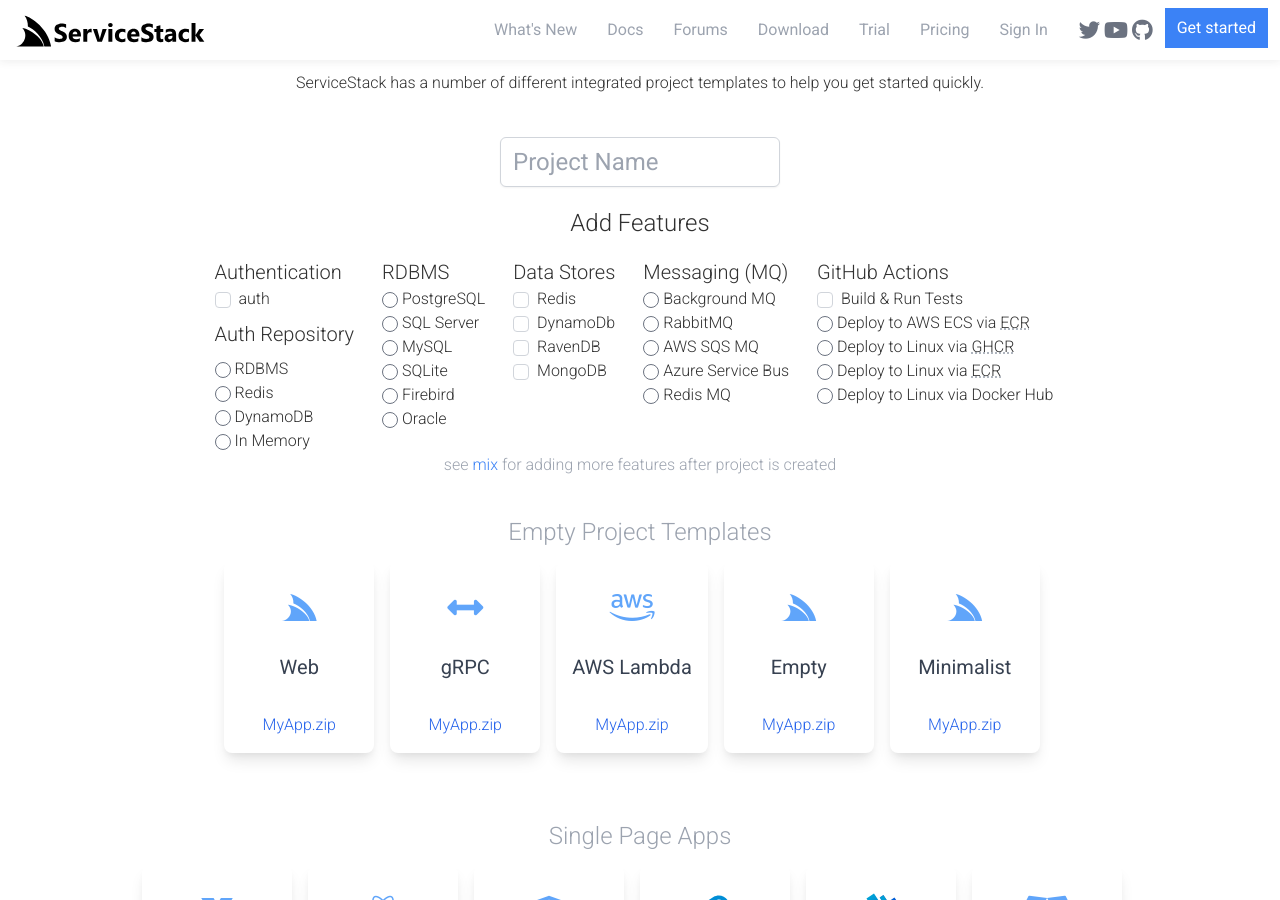
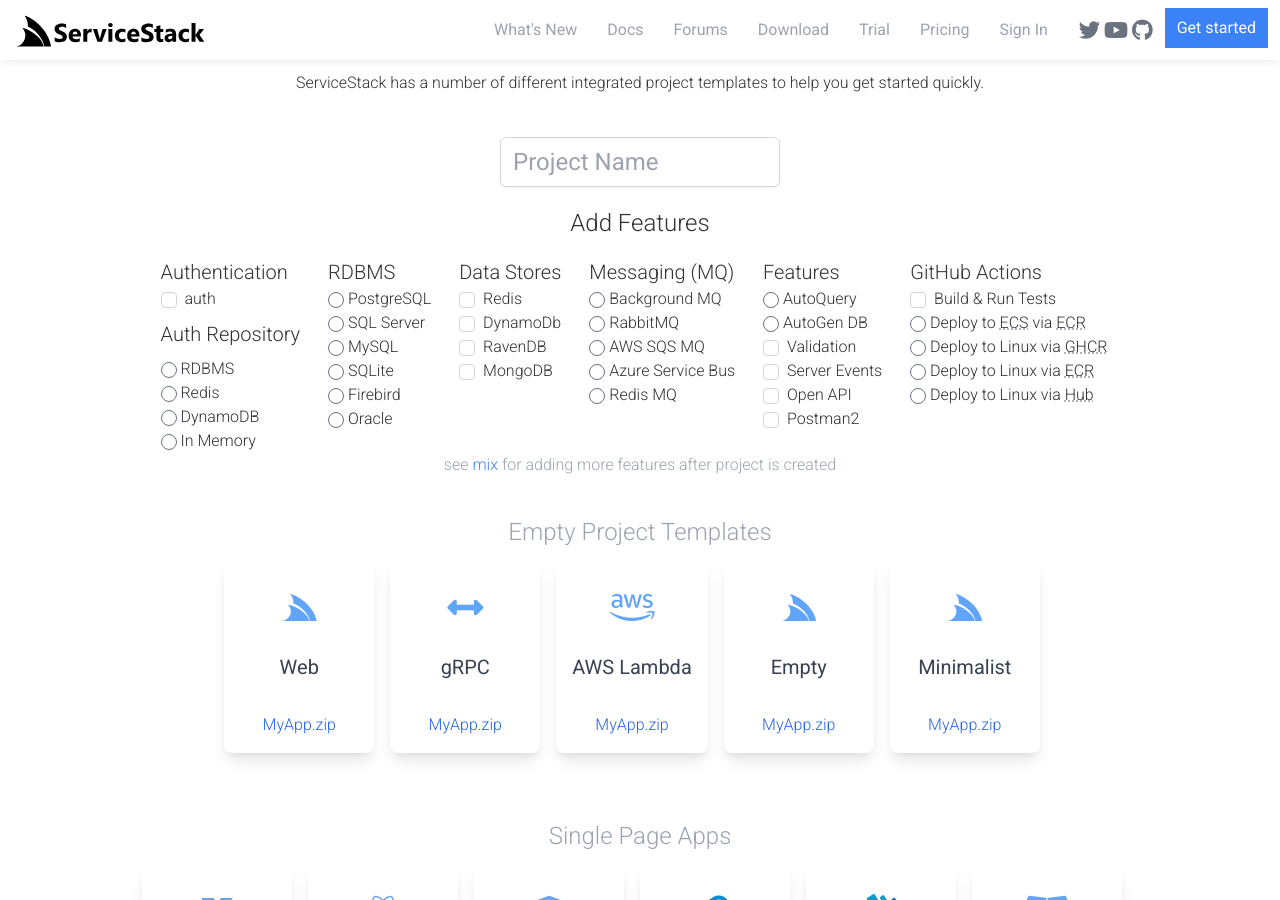
Before and after one commit to mythz/site, a Jekyll site: the page built from _pages/start.html, in a window 1280 px wide and 900 px high, scrolled down 541 px. Built offline with Jekyll 4.4.1, drawn with Linux system fonts in a browser that asks for light colours.

Commit message:
Add popular ServiceStack Plugins as Features

```diff
--- a/_pages/start.html
+++ b/_pages/start.html
@@ -159,6 +159,33 @@
                     </div>
                 </div>
                 <div class="p-2 mr-2">
+                    <h4>Features</h4>
+                    <div>
+                        <input id="chkAutoQuery" type="radio" name="aq" value="autoquery">
+                        <label for="chkAutoQuery">AutoQuery</label>
+                    </div>
+                    <div>
+                        <input id="chkAutoGen" type="radio" name="aq" value="autocrudgen">
+                        <label for="chkAutoGen">AutoGen DB</label>
+                    </div>
+                    <div>
+                        <input id="chkValidation" type="checkbox" value="validation">
+                        <label for="chkValidation">Validation</label>
+                    </div>
+                    <div>
+                        <input id="chkServerEvents" type="checkbox" value="serverevents">
+                        <label for="chkServerEvents">Server Events</label>
+                    </div>
+                    <div>
+                        <input id="chkOpenApi" type="checkbox" value="openapi">
+                        <label for="chkOpenApi">Open API</label>
+                    </div>
+                    <div>
+                        <input id="chkPostman" type="checkbox" value="postman2">
+                        <label for="chkPostman">Postman2</label>
+                    </div>
+                </div>
+                <div class="p-2 mr-2">
                     <h4>GitHub Actions</h4>
                     <div>
                         <input id="chkActionBuild" type="checkbox" value="build">
@@ -166,7 +193,7 @@
                     </div>
                     <div>
                         <input id="chkActionEcrAws" type="radio" name="action" value="release-ecr-aws">
-                        <label for="chkActionEcrAws">Deploy to AWS ECS via <abbr title="Amazon Elastic Container Registry">ECR</abbr></label>
+                        <label for="chkActionEcrAws">Deploy to <abbr title="Amazon Elastic Container Service">ECS</abbr> via <abbr title="Amazon Elastic Container Registry">ECR</abbr></label>
                     </div>
                     <div>
                         <input id="chkActionGhrVanilla" type="radio" name="action" value="release-ghr-vanilla">
@@ -178,7 +205,7 @@
                     </div>
                     <div>
                         <input id="chkActionHubVanilla" type="radio" name="action" value="release-hub-vanilla">
-                        <label for="chkActionHubVanilla">Deploy to Linux via Docker Hub</label>
+                        <label for="chkActionHubVanilla">Deploy to Linux via <abbr title="Docker Hub">Hub</abbr></label>
                     </div>
                 </div>
             </div>
```
